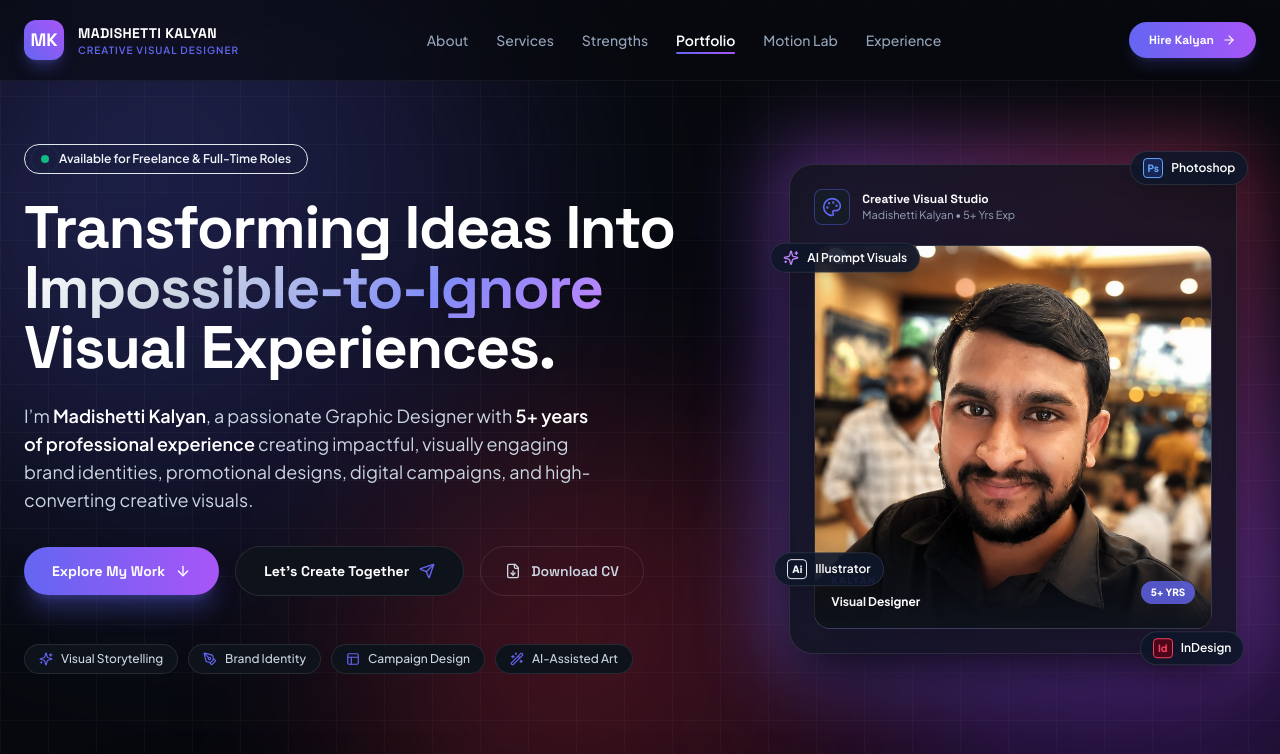
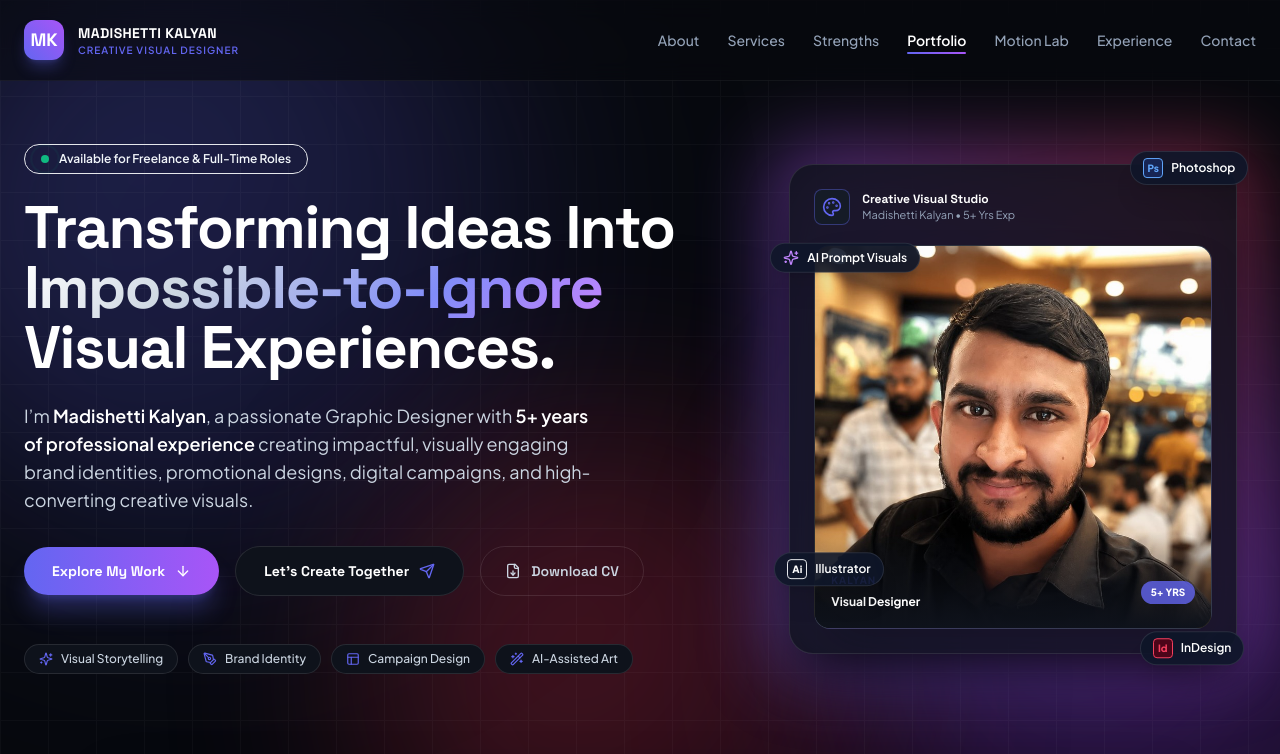
Before and after one commit to Madishettikalyan/Portifilo, a Next.js app: page / in a window 1280 px wide. Shown: the top 754 px of the page. Built offline with nearby package versions, Linux system fonts and the light colour scheme.

Commit message:
Enable smooth scrolling, fix modal scroll locks, and remove Hire Kalyan button

```diff
--- a/app/globals.css
+++ b/app/globals.css
@@ -12,6 +12,11 @@
   --secondary: #a855f7;
 }
 
+html {
+  scroll-behavior: smooth;
+  scroll-padding-top: 90px;
+}
+
 body {
   background-color: var(--bg-dark);
   color: #f8fafc;
@@ -19,6 +24,21 @@ body {
   overflow-x: hidden;
   position: relative;
   min-height: 100vh;
+}
+
+/* Custom Sleek Scrollbar */
+::-webkit-scrollbar {
+  width: 8px;
+}
+::-webkit-scrollbar-track {
+  background: #07090e;
+}
+::-webkit-scrollbar-thumb {
+  background: rgba(255, 255, 255, 0.15);
+  border-radius: 9999px;
+}
+::-webkit-scrollbar-thumb:hover {
+  background: var(--primary);
 }
 
 ::selection {
--- a/components/Navbar.tsx
+++ b/components/Navbar.tsx
@@ -70,6 +70,7 @@ export default function Navbar() {
             { label: 'Portfolio', href: '#portfolio', id: 'portfolio' },
             { label: 'Motion Lab', href: '#motion', id: 'motion' },
             { label: 'Experience', href: '#experience', id: 'experience' },
+            { label: 'Contact', href: '#contact', id: 'contact' },
           ].map((link) => (
             <a
               key={link.id}
@@ -86,20 +87,11 @@ export default function Navbar() {
           ))}
         </nav>
 
-        {/* Right Action Button */}
-        <div className="flex items-center gap-4">
-          <a
-            href="#contact"
-            className="hidden sm:inline-flex items-center gap-2 px-5 py-2.5 rounded-full bg-gradient-to-r from-primary to-secondary hover:from-primary-hover hover:to-secondary-hover text-white text-xs font-bold font-display shadow-lg shadow-primary/20 hover:shadow-primary/40 hover:-translate-y-0.5 transition-all"
-          >
-            <span>Hire Kalyan</span>
-            <ArrowRight className="w-3.5 h-3.5" />
-          </a>
-
-          {/* Mobile Menu Button */}
+        {/* Right Mobile Menu Trigger */}
+        <div className="flex items-center md:hidden">
           <button
             onClick={() => setMobileMenuOpen(!mobileMenuOpen)}
-            className="p-2 rounded-xl bg-dark-surface border border-white/10 text-slate-300 hover:text-white md:hidden"
+            className="p-2 rounded-xl bg-dark-surface border border-white/10 text-slate-300 hover:text-white"
             aria-label="Toggle navigation menu"
           >
             {mobileMenuOpen ? <X className="w-6 h-6" /> : <Menu className="w-6 h-6" />}
--- a/components/VideoModal.tsx
+++ b/components/VideoModal.tsx
@@ -16,6 +16,8 @@ export default function VideoModal({ video, onClose }: VideoModalProps) {
   const [progress, setProgress] = useState(0);
 
   useEffect(() => {
+    if (!video) return;
+
     const handleKeyDown = (e: KeyboardEvent) => {
       if (e.key === 'Escape') onClose();
       if (e.key === ' ' && videoRef.current) {
@@ -29,9 +31,9 @@ export default function VideoModal({ video, onClose }: VideoModalProps) {
 
     return () => {
       window.removeEventListener('keydown', handleKeyDown);
-      document.body.style.overflow = 'unset';
+      document.body.style.overflow = '';
     };
-  }, [onClose]);
+  }, [video, onClose]);
 
   if (!video) return null;
 
--- a/components/VideoShowcase.tsx
+++ b/components/VideoShowcase.tsx
@@ -181,10 +181,12 @@ export default function VideoShowcase() {
       </div>
 
       {/* Interactive Video Modal Lightbox */}
-      <VideoModal
-        video={selectedVideo}
-        onClose={() => setSelectedVideo(null)}
-      />
+      {selectedVideo && (
+        <VideoModal
+          video={selectedVideo}
+          onClose={() => setSelectedVideo(null)}
+        />
+      )}
     </section>
   );
 }
```
